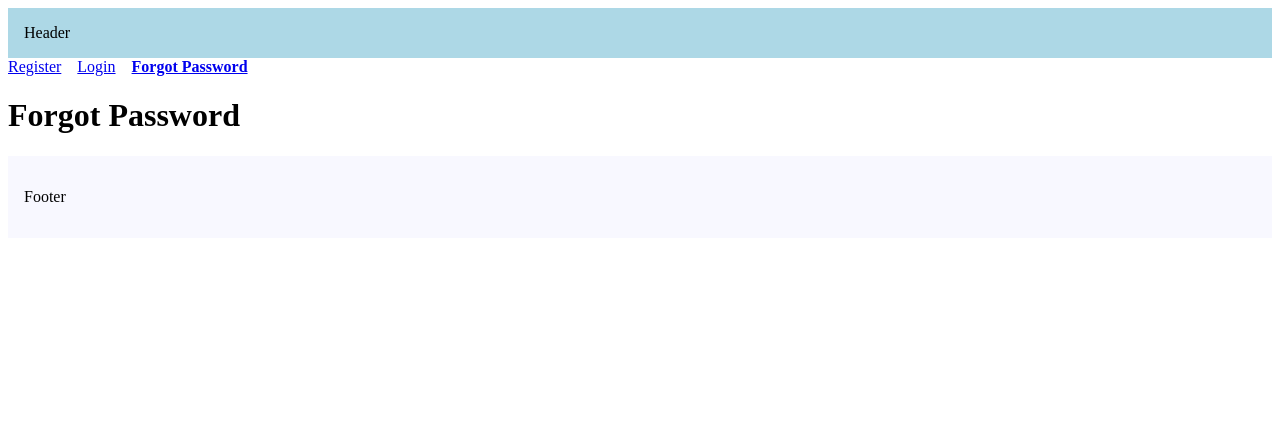
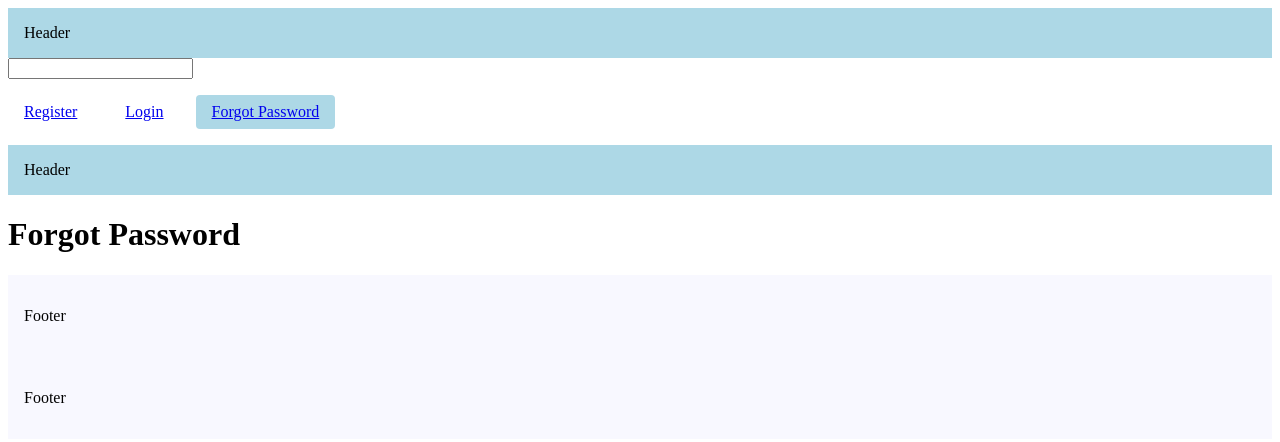
Before and after one commit to JVillar87/hello-world, a Next.js app: page /forgot-password in a window 1280 px wide. Shown: the top 442 px of the page. Built offline with nearby package versions, Linux system fonts and the light colour scheme.

Commit message:
templates

```diff
--- a/src/app/(auth)/NavLinks.tsx
+++ /dev/null
@@ -1,36 +0,0 @@
-"use client";
-
-import Link from "next/link";
-import { usePathname } from "next/navigation";
-
-const navLinks = [
-    { name: "Register", href: "/register" },
-    { name: "Login", href: "/login" },
-    { name: "Forgot Password", href: "/forgot-password" },
-];
-
-export default function NavLinks() {
-    const pathname = usePathname();
-
-    return (
-        <nav>
-            {navLinks.map((link) => {
-                const isActive = pathname === link.href;
-
-                return (
-                    <Link
-                        href={link.href}
-                        key={link.name}
-                        aria-current={isActive ? "page" : undefined}
-                        style={{
-                            fontWeight: isActive ? "bold" : "normal",
-                            marginRight: "1rem",
-                        }}
-                    >
-                        {link.name}
-                    </Link>
-                );
-            })}
-        </nav>
-    );
-}
--- a/src/app/(auth)/layout.tsx
+++ /dev/null
@@ -1,24 +0,0 @@
-import type { Metadata } from "next";
-import NavLinks from "./NavLinks";
-
-export const metadata: Metadata = {
-    title: {
-        default: "Next.js Tutorial - Codevolution",
-        template: "%s | Codevolution",
-
-    },
-    description: "My Next.js application",
-};
-
-export default function AuthLayout({
-    children,
-}: Readonly<{
-    children: React.ReactNode;
-}>) {
-    return (
-        <div>
-            <NavLinks />
-            {children}
-        </div>
-    );
-}
--- /dev/null
+++ b/src/app/(auth)/template.tsx
@@ -0,0 +1,71 @@
+"use client"
+
+import Link from "next/link";
+import { usePathname } from "next/navigation";
+import { useState } from "react";
+
+const navLinks = [
+    { name: "Register", href: "/register" },
+    { name: "Login", href: "/login" },
+    { name: "Forgot Password", href: "/forgot-password" },
+];
+
+
+export default function AuthLayout({
+    children,
+}: Readonly<{
+    children: React.ReactNode;
+}>) {
+    const [input, setInput] = useState("");
+    const pathname = usePathname();
+    return (
+        <div>
+            <div>
+                <input value={input} onChange={((e) => setInput(e.target.value))} />
+            </div>
+            <nav
+                style={{
+                    display: "flex",
+                    gap: "1rem",
+                    padding: "1rem 0",
+                }}
+            >
+                {navLinks.map((link) => {
+                    const isActive = pathname === link.href;
+
+                    return (
+                        <Link
+                            key={link.href}
+                            href={link.href}
+                            className={isActive ? "active" : ""}
+                            style={{
+                                padding: "0.5rem 1rem",
+                                borderRadius: "0.25rem",
+                                backgroundColor: isActive ? "lightblue" : "transparent",
+                            }}
+                        >
+                            {link.name}
+                        </Link>
+                    );
+                })}
+            </nav>
+            <header
+                style={{
+                    backgroundColor: "lightblue",
+                    padding: "1rem",
+                }}
+            >
+                Header
+            </header>
+            {children}
+            <footer
+                style={{
+                    backgroundColor: "ghostwhite",
+                    padding: "1rem",
+                }}
+            >
+                <p>Footer</p>
+            </footer>
+        </div>
+    );
+}
```
